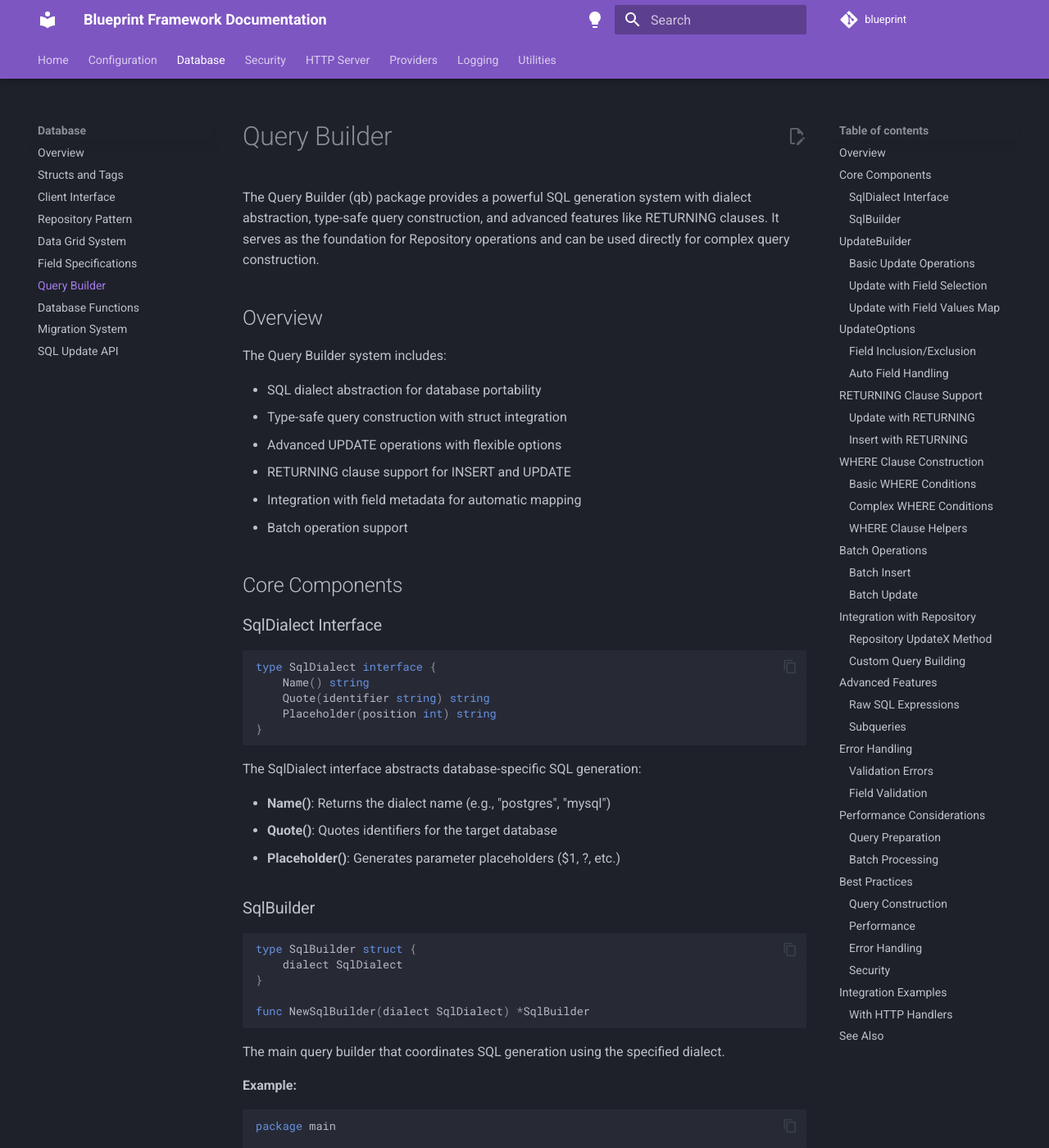
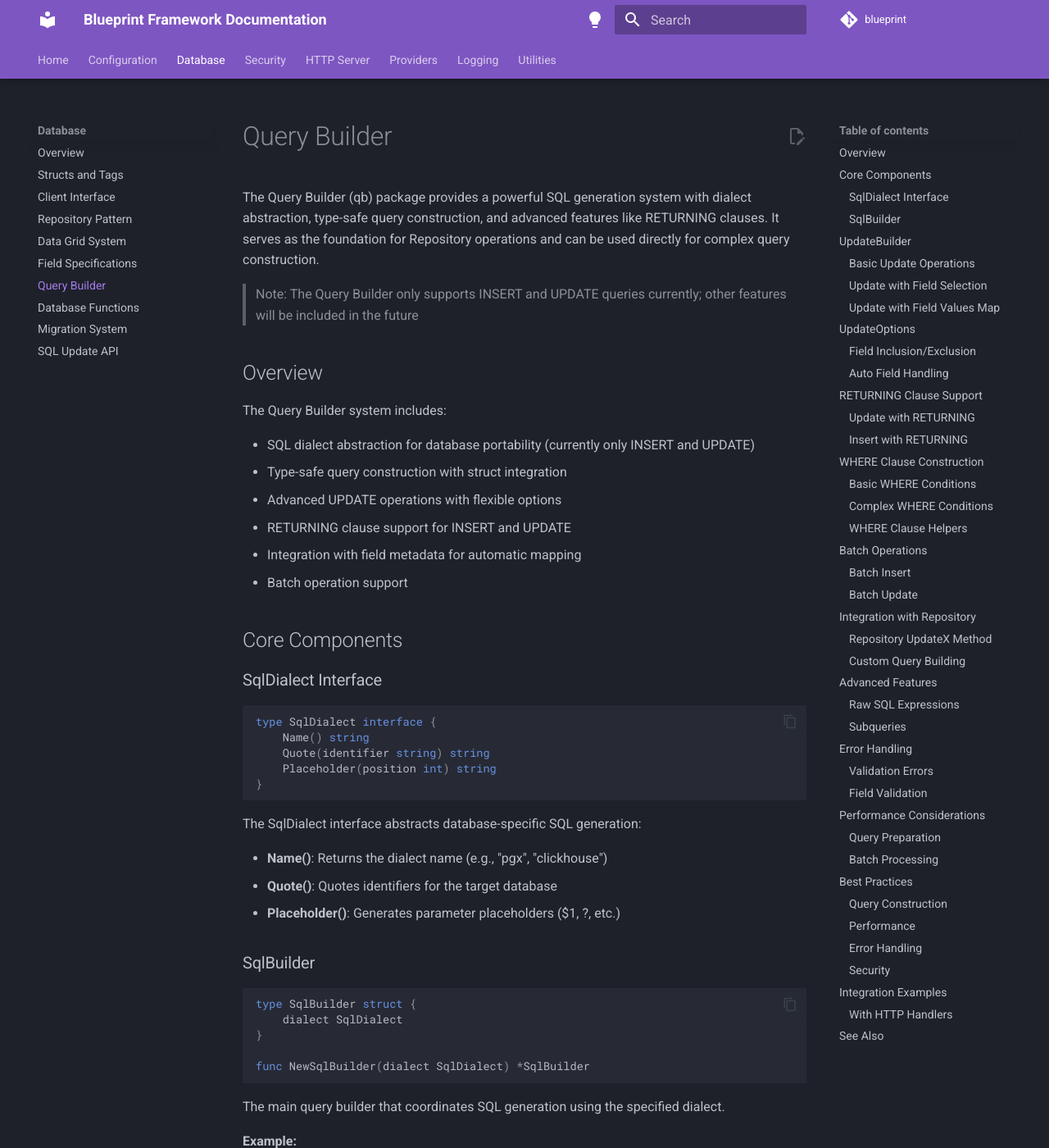
Before and after one commit to oddbit-project/blueprint, an MkDocs documentation site: the page built from docs/db/query-builder.md, in a window 1280 px wide and 1400 px high. Shown: the whole window at 82% size. Built offline with MkDocs 1.6.1 and Material for MkDocs 9.7.7, drawn with Linux system fonts in a browser that asks for light colours; comment, search, counter and statistics services are not loaded.

Commit message:
documentation updates

```diff
--- a/docs/db/query-builder.md
+++ b/docs/db/query-builder.md
@@ -1,12 +1,17 @@
 # Query Builder
 
-The Query Builder (qb) package provides a powerful SQL generation system with dialect abstraction, type-safe query construction, and advanced features like RETURNING clauses. It serves as the foundation for Repository operations and can be used directly for complex query construction.
+The Query Builder (qb) package provides a powerful SQL generation system with dialect abstraction, type-safe query construction,
+and advanced features like RETURNING clauses. It serves as the foundation for Repository operations and can be
+used directly for complex query construction.
+
+> Note: The Query Builder only supports INSERT and UPDATE queries currently; other features will be included in the
+> future
 
 ## Overview
 
 The Query Builder system includes:
 
-- SQL dialect abstraction for database portability
+- SQL dialect abstraction for database portability (currently only INSERT and UPDATE)
 - Type-safe query construction with struct integration
 - Advanced UPDATE operations with flexible options
 - RETURNING clause support for INSERT and UPDATE
@@ -27,7 +32,7 @@ type SqlDialect interface {
 
 The SqlDialect interface abstracts database-specific SQL generation:
 
-- **Name()**: Returns the dialect name (e.g., "postgres", "mysql")
+- **Name()**: Returns the dialect name (e.g., "pgx", "clickhouse")
 - **Quote()**: Quotes identifiers for the target database
 - **Placeholder()**: Generates parameter placeholders ($1, ?, etc.)
 
--- a/mkdocs.yml
+++ b/mkdocs.yml
@@ -99,6 +99,8 @@ nav:
     - NATS: provider/nats.md
     - TLS: provider/tls.md
     - JWT Provider: provider/jwtprovider.md
+    - HMAC Provider: provider/hmacprovider.md
+    - Htpasswd Provider: provider/htpasswd.md
 
   - Logging:
     - Overview: log/logging.md
```
Also changed, not shown: docs/provider/httpserver/examples.md (+0 -19 lines).
